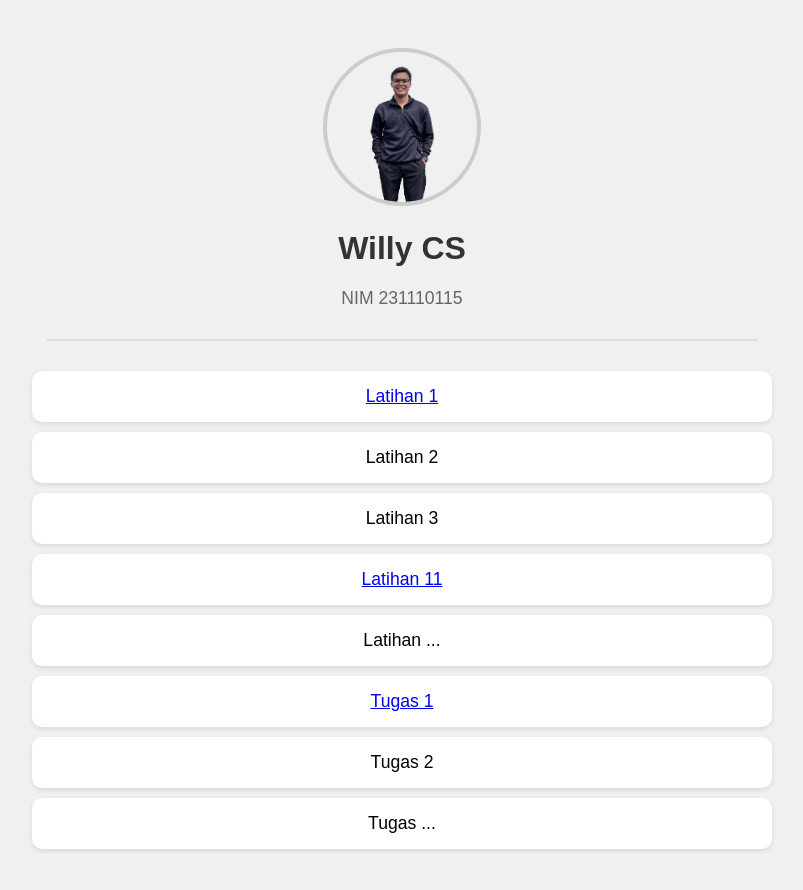
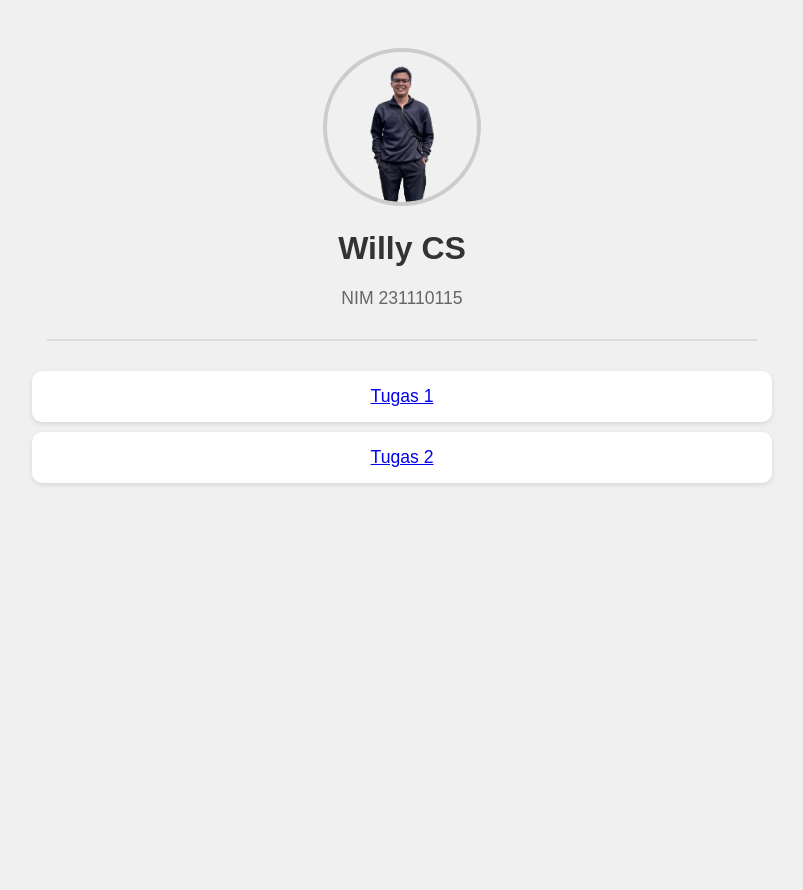
Before and after one commit to willyychristian/pemogramanweb, a plain HTML site: page index.html in a window 1280 px wide. Shown: the whole page, without its empty margins (238-1041 px from the left). After the commit the page ends 800 px from the top, so only its background shows below. Drawn offline with Linux system fonts and the light colour scheme.

Commit message:
Update index.html

```diff
--- a/index.html
+++ b/index.html
@@ -57,14 +57,8 @@
   <hr>
 
   <ul>
-    <li><a href="latihan1/index.html">Latihan 1</a></li>
-    <li>Latihan 2</li>
-    <li>Latihan 3</li>
-    <li><a href="latihan11/index.html">Latihan 11</a></li>
-    <li>Latihan ...</li>
     <li><a href="TUGAS 1/T1_P.Web_231110115.html">Tugas 1</a></li>
-    <li>Tugas 2</li>
-    <li>Tugas ...</li>
+    <li><a href="Tugas2/T2_P.Web_231110115.html">Tugas 2</a></li>
   </ul>
 
 </body>
```
